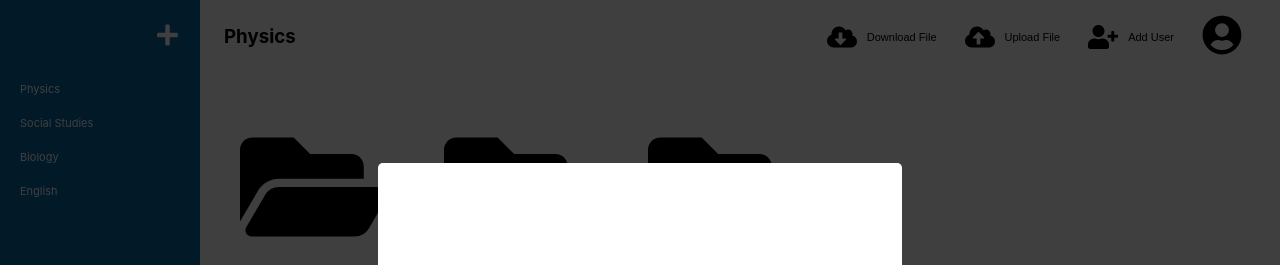
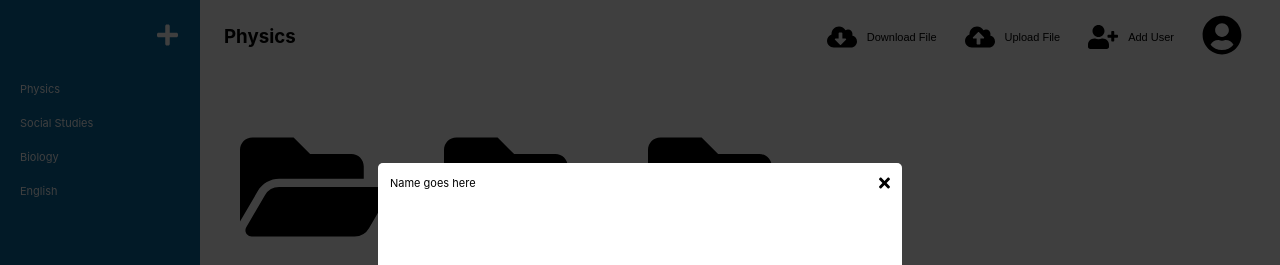
Before and after one commit to hyungmogu/note-sharing-app, a React (Create React App) app in the folder web/: page /note-sharing-app/notes/1 in a window 1280 px wide. Shown: the top 265 px of the page. Built offline with nearby package versions, Linux system fonts and the light colour scheme.

Commit message:
feat: Add 'addUserModal--item' and its contents 'addUserModal'

```diff
--- a/web/src/App.scss
+++ b/web/src/App.scss
@@ -62,6 +62,16 @@ input {
   .addUserModal--wrapper-input {
     display: flex;
     margin-bottom: calc(#{$container-spacing} * 0.5);
+  }
+
+  .addUserModal--item {
+    display: flex;
+    justify-content: space-between;
+    align-items: center;
+  }
+
+  .addUserModal--name {
+    margin-right: $container-spacing;
   }
 
   .addUserModal--input {
--- a/web/src/modals/AddUserModal.js
+++ b/web/src/modals/AddUserModal.js
@@ -2,6 +2,9 @@ import React, { Component } from 'react';
 
 import { AppConsumer } from '../components/Context';
 import Modal from './Modal';
+import { FontAwesomeIcon } from '@fortawesome/react-fontawesome';
+import { faTimes } from '@fortawesome/free-solid-svg-icons';
+
 
 class AddUserModal extends Component {
     modalRef = React.createRef();
@@ -19,6 +22,10 @@ class AddUserModal extends Component {
             <Modal ref={this.modalRef}>
                 <section className="addUserModal">
                     <section className="addUserModal--wrapper-userList">
+                        <section className="addUserModal--item">
+                            <span className="addUserModal--name">Name goes here</span>
+                            <FontAwesomeIcon icon={faTimes}/>
+                        </section>
                     </section>
                     <section className="addUserModal--wrapper-input">
                         <input className="addUserModal--input" type="email" placeholder="Email"/>
```
